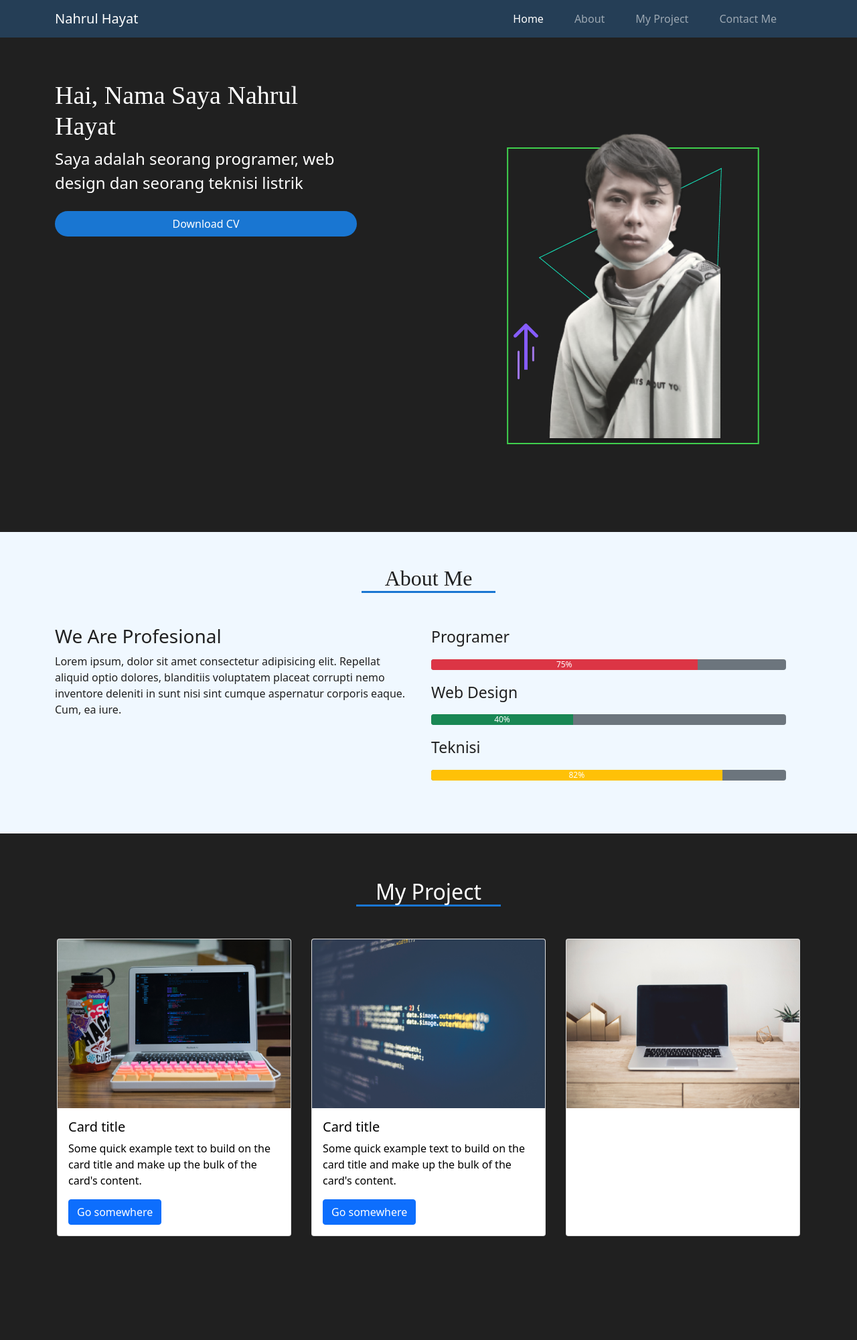
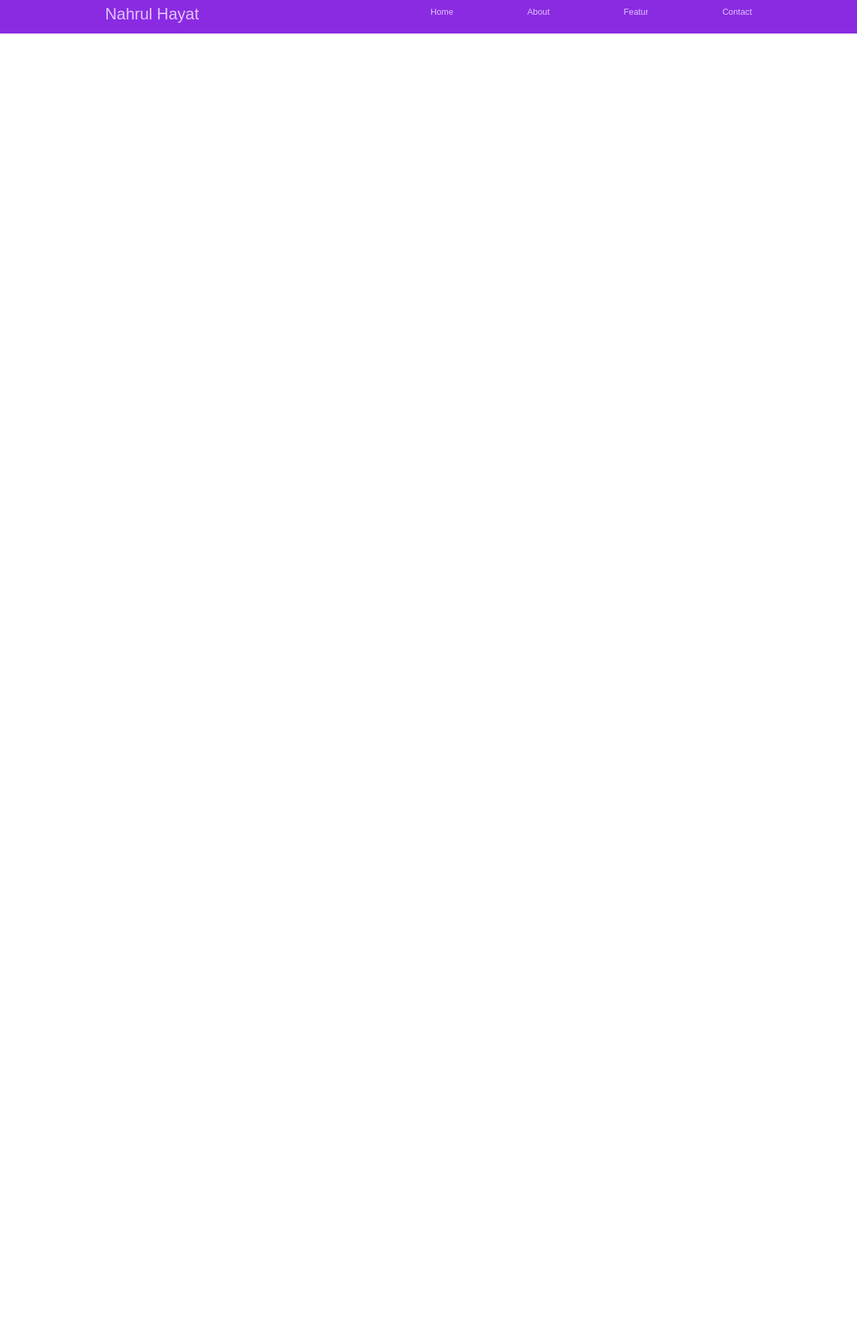
Before and after one commit to Nahrul/portfolio, a PHP site: page / in a window 1280 px wide. Shown: the whole page at 67% size. After the commit the page ends 50 px from the top, so only its background shows below. Run offline with PHP 8.4, Linux system fonts and the light colour scheme.

Commit message:
membuat humberger menu menggunakan flexbox

```diff
--- a/index.html
+++ b/index.html
@@ -14,141 +14,46 @@
     <link rel="stylesheet" href="style.css">
 </head>
 <body>
-
-<!-- navbar -->
-      <nav class="navbar fixed-top navbar-expand-lg navbar-dark  mb5" data-aos="fade-down" data-aos-duration="5000">
-          <div class="container">
-            <a class="navbar-brand" href="#">Nahrul Hayat</a>
-            <button class="navbar-toggler" type="button" data-bs-toggle="collapse" data-bs-target="#navbarNavDropdown" aria-controls="navbarNavDropdown" aria-expanded="false" aria-label="Toggle navigation">
-              <span class="navbar-toggler-icon"></span>
-            </button>
-            <div class="collapse navbar-collapse justify-content-end" id="navbarNavDropdown">
-              <ul class="navbar-nav">
-                <li class="nav-item">
-                  <a class="nav-link active" aria-current="page" href="#">Home</a>
-                </li>
-                <li class="nav-item">
-                  <a class="nav-link" href="#about">About</a>
-                </li>
-                <li class="nav-item">
-                  <a class="nav-link" href="#project">My Project</a>
-                </li>
-                <li class="nav-item ">
-                  <a class="nav-link" href="">
-                    Contact Me
-                  </a>
-                </li>
-              </ul>
-            </div>
-          </div>
-        </nav>
-<!-- end navbar -->
-        <!-- hero -->
-    <div class="full-page">
-      <section>
-          <div class="container mt-5">
-            <div class="row hero">
-                <div class="col-md-5">
-                    <h4 data-aos="fade-right" data-aos-duration="5000">Hai, Nama Saya Nahrul Hayat</h4>
-                    <p data-aos="fade-left" delay="20">Saya adalah seorang programer, web design dan seorang teknisi listrik</p>
-                    <!-- <audio autoplay>
-                      <source src="assets/audio/Maid with the Flaxen Hair.mp3" type="audio/mpeg">
-                    </audio> -->
-
-                    <a class="btn mt-4 tombol rounded-pill" href="">
-                      Download CV
-                    </a>
-
-                </div>
-                <div class="col-md-7">
-                  <img src="assets/img/Group 13.png" class="img-fluid" alt="...">
-
-                </div>
-              </div>
-          </div>
-      </section>
-
-          <!-- end hero -->
-
-          <!-- about me -->
-      <section id="about" data-aos="zoom-in" data-aos-duration="1000">
-        <div class="container" >
-          <div class="row about" >
-              <div class="col-md text-center">
-                <h2>About Me</h2>
-              </div>
-            <div class="row mt-5">
-              <div class="col-md">
-                <h3>We Are Profesional</h3>
-                <p>Lorem ipsum, dolor sit amet consectetur adipisicing elit. Repellat aliquid optio dolores, blanditiis voluptatem placeat corrupti nemo inventore deleniti in sunt nisi sint cumque aspernatur corporis eaque. Cum, ea iure.</p>
-              </div>
-            <div class="col-md progres">
-                <div class="col">
-                  <p>Programer</p>
-                <div class="progress bg-secondary">
-                  <div class="progress-bar bg-danger" role="progressbar" style="width: 75%;" aria-valuenow="25" aria-valuemin="0" aria-valuemax="100">75%</div>
-                </div>
-              </div>
-
-              <div class="col mt-3">
-                  <p>Web Design</p>
-                <div class="progress bg-secondary">
-                  <div class="progress-bar bg-success" role="progressbar" style="width: 40%;" aria-valuenow="25" aria-valuemin="0" aria-valuemax="100">40%</div>
-                </div>
-              </div>
-              <div class="col mt-3">
-                  <p>Teknisi</p>
-                <div class="progress bg-secondary">
-                  <div class="progress-bar bg-warning" role="progressbar" style="width: 82%;" aria-valuenow="25" aria-valuemin="0" aria-valuemax="100">82%</div>
-                </div>
-              </div>
-            </div>
-          </div>
-        </div>
-      </section>
-      <!-- end about -->
-
-      <!-- my project -->
-      <section id="project">
-        <div class="container mt-5">
-          <div class="row mb-5">
-            <div class="col-md text-center">
-              <h2>My Project</h2>
-            </div>
-          </div>
-          <div class="row">
-            <div class="col mb-3 d-flex justify-content-center">
-              <div class="card">
-                <img src="assets/img/1.png" class="card-img-top" alt="...">
-                <div class="card-body">
-                  <h5 class="card-title">Card title</h5>
-                  <p class="card-text">Some quick example text to build on the card title and make up the bulk of the card's content.</p>
-                  <a href="#" class="btn btn-primary">Go somewhere</a>
-                </div>
-              </div>
-            </div>
-            <div class="col mb-3 d-flex justify-content-center">
-              <div class="card">
-                <img src="assets/img/2.png" class="card-img-top" alt="...">
-                <div class="card-body">
-                  <h5 class="card-title">Card title</h5>
-                  <p class="card-text">Some quick example text to build on the card title and make up the bulk of the card's content.</p>
-                  <a href="#" class="btn btn-primary">Go somewhere</a>
-                </div>
-              </div>
-            </div>
-            <div class="col mb-3 d-flex justify-content-center">
-              <div class="card">
-                <img src="assets/img/3.png" class="card-img-top" alt="...">
-              </div>
-            </div>
-          </div>
-        </div>
-      </section>
-      <!-- end my project -->
+  <nav>
+    <div class="logo">
+      <h4>Nahrul Hayat</h4>
     </div>
+    <ul>
+      <li><a href="#">Home</a></li>
+      <li><a href="#">About</a></li>
+      <li><a href="#">Featur</a></li>
+      <li><a href="#">Contact</a></li>
+    </ul>
+    <div class="menu-toggle">
+      <input type="checkbox">
+      <span></span>
+      <span></span>
+      <span></span>
+    </div>
+  </nav>
 
 
+
+
+
+
+
+
+
+
+
+
+
+
+
+
+
+
+
+
+
+
+  <script src="main.js"></script>
   <script type="text/javascript" src="assets/js/bootstrap.js"></script>
   <script src="https://unpkg.com/aos@next/dist/aos.js"></script>
   <script>
--- /dev/null
+++ b/main.js
@@ -0,0 +1,7 @@
+const select = document.querySelector('.menu-toggle input');
+
+const nav = document.querySelector('nav ul');
+
+select.addEventListener('click', function() {
+    nav.classList.toggle('slide');
+})
--- a/style.css
+++ b/style.css
@@ -1,132 +1,119 @@
-/* navbar */
-.navbar {
-  background-color: #294c6e;
-}
-.nav-item {
-  padding-right: 30px;
-}
-.tombol {
-  background-color: #a8a8a8;
-  color: white;
-}
-
-/* hero */
-.hero img {
-  width: 400px;
-  margin-top: -50px;
-  margin-left: 80px;
-}
-.hero h4 {
-  font-family: "Bebas Neue";
-  font-size: 38px;
-}
-.hero p {
-  font-size: 24px;
-  font-weight: 100;
-}
-.hero {
-  margin-top: 120px;
-  margin-bottom: 100px;
-}
-.hero a {
-  display: block;
-  background-color: #1976d2;
-}
-
-/* about */
-
-#about {
-  background-color: aliceblue;
-  color: #202020;
-}
-section#about {
-  height: 650px;
-}
-.about h2 {
-  font-family: "Bebas Neue";
-  border-bottom: 3px solid #1976d2;
-  width: 200px;
-  margin: auto;
-  margin-top: 20px;
-}
-
-.progres {
-  padding-left: 20px;
-}
-.progres p {
-  text-align: center;
-}
-.progres {
-  margin-top: 50px;
-}
-
-/* my project */
-section#project {
-  color: #fff;
-}
-section#project h2 {
-  border-bottom: 3px solid #1976d2;
-  width: 216px;
-  margin: auto;
-  margin-top: 20px;
-}
-section#project .card {
-  color: #000;
-  width: 18rem;
-}
-/* utilitty */
-.full-page {
-  position: relative;
-  top: 0;
-  width: 100%;
-  overflow: hidden;
+* {
+  margin: 0;
+  padding: 0;
 }
 
 body {
-  background-color: #202020;
-  color: white;
-  height: 2000px;
+  font-family: sans-serif;
+  overflow-x: hidden;
 }
 
-/* desktop version */
-@media (min-width: 992px) {
-  /* nav */
-  .nav-link:hover::after {
-    content: "";
-    display: block;
-    border-bottom: 3px solid white;
+/* navbar */
+nav {
+  display: flex;
+  background-color: blueviolet;
+  justify-content: space-around;
+  color: rgb(225, 196, 253);
+  height: 50px;
+  align-items: center;
+}
+nav ul {
+  display: flex;
+  list-style: none;
+  width: 40%;
+  justify-content: space-between;
+}
+
+nav ul li a {
+  color: rgb(225, 196, 253);
+  text-decoration: none;
+  font-size: 0.8em;
+}
+nav ul li a:hover {
+  color: rgb(239, 223, 255);
+}
+
+/* humberger menu */
+.menu-toggle {
+  display: none;
+  flex-direction: column;
+  height: 20px;
+  justify-content: space-between;
+  position: relative;
+}
+.menu-toggle span {
+  display: block;
+  width: 28px;
+  height: 3px;
+  background-color: rgb(225, 196, 253);
+  border-radius: 3px;
+  transition: all 0.5s;
+}
+.menu-toggle input {
+  position: absolute;
+  width: 40px;
+  height: 28px;
+  opacity: 0;
+  left: -5px;
+  top: -5px;
+  cursor: pointer;
+  z-index: 1;
+}
+
+/* humberger menu animation */
+.menu-toggle span:nth-child(2) {
+  transform-origin: 0 0;
+}
+.menu-toggle span:nth-child(4) {
+  transform-origin: 0 100%;
+}
+
+.menu-toggle input:checked ~ span:nth-child(2) {
+  background-color: white;
+  transform: rotate(45deg) translate(-1px, -1px);
+}
+
+.menu-toggle input:checked ~ span:nth-child(4) {
+  background-color: white;
+  transform: rotate(-45deg) translate(-1px, 0);
+}
+
+.menu-toggle input:checked ~ span:nth-child(3) {
+  opacity: 0;
+  transform: scale(0);
+}
+
+/* responsive */
+
+/* ukuran tablet */
+@media screen and (max-width: 768px) {
+  nav ul {
     width: 50%;
-    margin: auto;
-    padding-bottom: 5px;
-    margin-bottom: -8px;
   }
-  .navbar {
-    background-color: #294c6eb3;
+}
+/* ukuran mobile */
+@media screen and (max-width: 576px) {
+  .menu-toggle {
+    display: flex;
   }
-  /* hero */
-  .hero img {
-    width: 491px;
-    margin-left: 180px;
-    margin-top: -100px;
+  nav ul {
+    position: absolute;
+    right: 0;
+    top: 0;
+    width: 60%;
+    height: 100vh;
+    flex-direction: column;
+    align-items: center;
+    justify-content: space-evenly;
+    z-index: -1;
+    background-color: rgba(137, 43, 226, 0.8);
+    transform: translateX(100%);
+    transition: all 1s;
+    opacity: 0;
   }
 
-  /* about */
-  section#about {
-    height: 450px;
-  }
-  .about h2 {
-    margin-top: 50px;
-  }
-
-  .progres p {
-    text-align: start;
-    font-size: 23px;
-  }
-  .progres {
-    margin-top: 0;
-  }
-  /* my project */
-  section#project .card {
-    width: 350px;
+  nav ul.slide {
+    opacity: 1;
+    transform: translateX(0);
   }
 }
```
